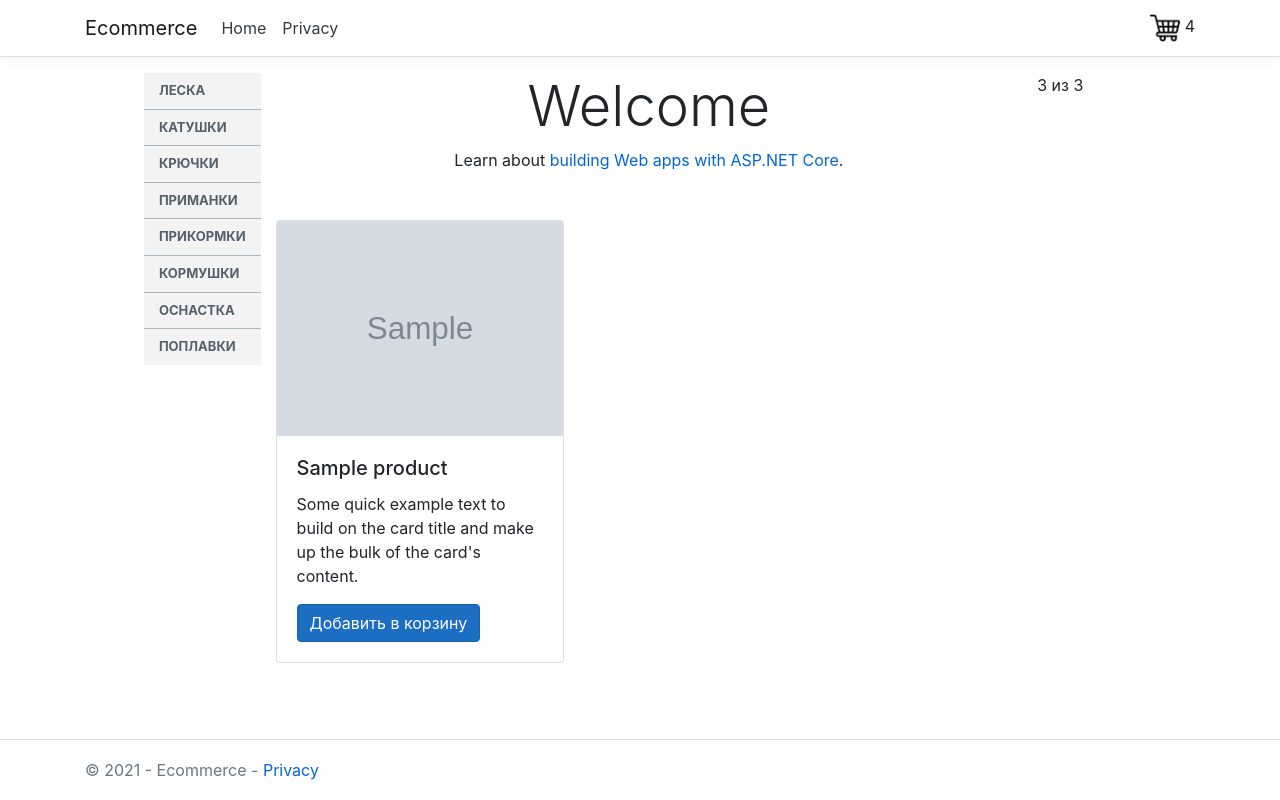
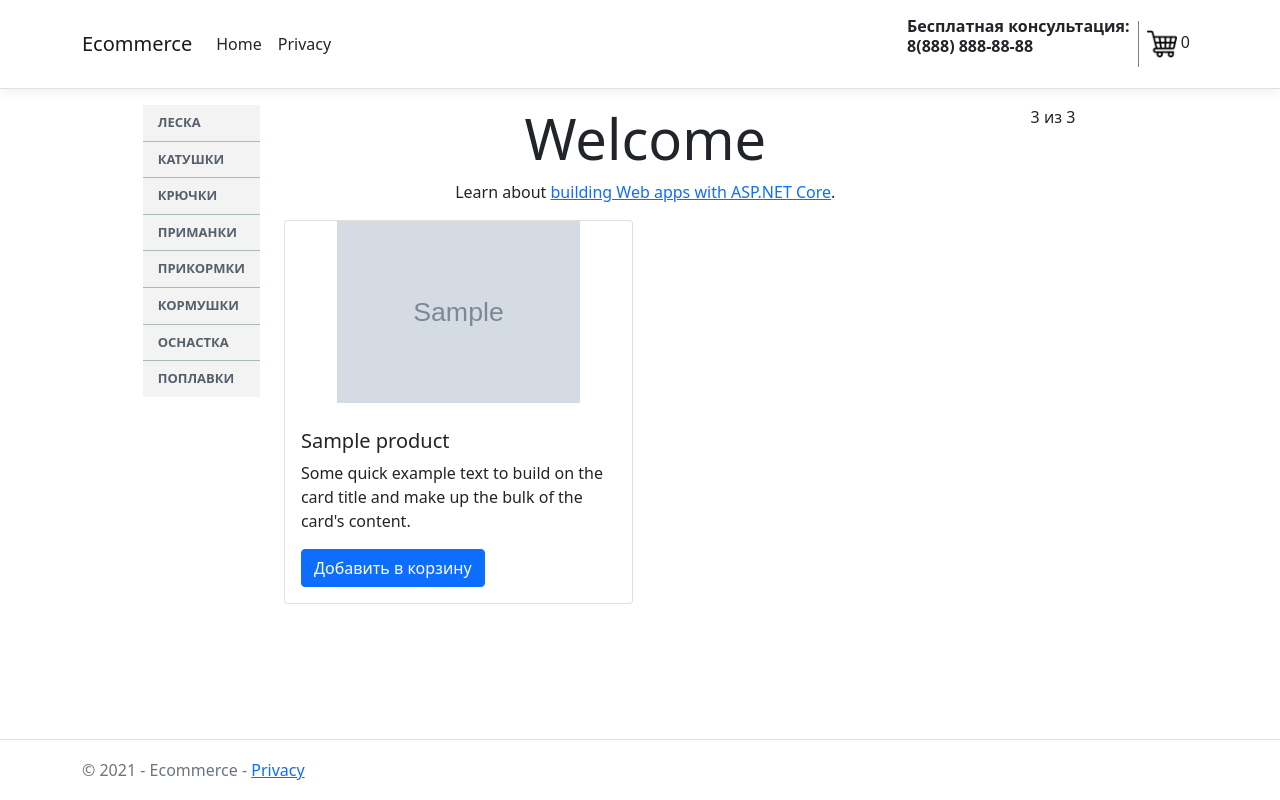
Before and after one commit to vdobychin/Ecommerce, an ASP.NET Core app: page / in a window 1280 px wide. Run offline with ASP.NET Core 8, Linux system fonts and the light colour scheme; empty tables hold one stand-in row (values such as "Sample post"); grey boxes marked "Sample" are stand-in pictures; database files in the repository are not loaded.

Commit message:
Count product in  shoping cart

```diff
--- a/Ecommerce/Controllers/HomeController.cs
+++ b/Ecommerce/Controllers/HomeController.cs
@@ -23,18 +23,15 @@
 
         public IActionResult Index()
         {
-            ShopCartItem cart = new ShopCartItem();
-            cart.Quantity = 4;
+            ShopCartItem shopCartItem = new ShopCartItem();
+            shopCartItem.Quantity = getCountShopCartItems();
             ViewBag.products = db.Products.ToList(); //db.MonofilamentLines.ToList();
-            return View(cart);
+            return View(shopCartItem);
         }
 
         public IActionResult Privacy()
         {
-            ShopCartItem shopCartItem = new ShopCartItem();
-            shopCartItem.Quantity = 5;
-            return View(shopCartItem);
-            //return View();
+            return View();
         }
 
         [ResponseCache(Duration = 0, Location = ResponseCacheLocation.None, NoStore = true)]
@@ -43,9 +40,14 @@
             return View(new ErrorViewModel { RequestId = Activity.Current?.Id ?? HttpContext.TraceIdentifier });
         }
 
-        public ActionResult UpdateShopingCart(ShopCartItem shopCartItem)
+        public ActionResult UpdateShopingCart(int id)
         {
-            shopCartItem.Quantity = 6;
+            var item = db.Products.FirstOrDefault(i => i.Id == id);
+            if (item != null)
+                shopCart.AddToCart(item, 1);
+
+            ShopCartItem shopCartItem = new ShopCartItem();
+            shopCartItem.Quantity = getCountShopCartItems();
             return PartialView("_ShowCart", shopCartItem);
         }
 
@@ -58,5 +60,9 @@
             return PartialView(item);
         }
         */
+        private int getCountShopCartItems()
+        {
+            return db.ShopCartItems.Count(a => a.ShopCartId == shopCart.ShopCardId);
+        }
     }
 }
--- a/Ecommerce/Views/Home/Index.cshtml
+++ b/Ecommerce/Views/Home/Index.cshtml
@@ -19,8 +19,18 @@
     <partial name="CartAmmount" model="Model" />
 *@
 
+@*
+    <div class="row mt-5 mb-2">
+        @{
+            foreach (var product in ViewBag.products)
+            {
+                <partial name="_ProductCard.cshtml" model="product" />
+            }
+        }
+    </div>
+ *@
 
-<div class="row mt-5 mb-2">
+<div class="row">
     @{
         foreach (var product in ViewBag.products)
         {
--- a/Ecommerce/Views/Home/_ProductCard.cshtml
+++ b/Ecommerce/Views/Home/_ProductCard.cshtml
@@ -1,35 +1,32 @@
 @model Product
 
-
-
-    <div class="card" style="width: 18rem;">
-        <img src="@Model.Img" class="card-img-top" alt="..." />
+<div class="col-sm-6">
+    <form method="post" asp-action="UpdateShopingCart" data-ajax="true" data-ajax-mode="replace" data-ajax-update="#ShopingCart" asp-route-id="@Model.Id">
+        <div class="card">
+            <div class="product-card-img">
+                <img src="@Model.Img" alt="..." />
+            </div>
             <div class="card-body">
                 <h5 class="card-title">@Model.Name</h5>
                 <p class="card-text">Some quick example text to build on the card title and make up the bulk of the card's content.</p>
-
-            <div>
-                <form method="post" asp-action="UpdateShopingCart" data-ajax="true" data-ajax-mode="replace" data-ajax-update="#ShopingCart">
                 <input type="submit" class="btn btn-primary" value="Добавить в корзину" />
-                </form>
             </div>
         </div>
+    </form>
 </div>
 
 
+<style>
+    .product-card-img {
+        height: 15vw;
+        display: flex;
+        align-items: center;
+        justify-content: center;
+        padding-bottom: 10px;
+    }
 
-@*
-    <div class="col-md-4">
-        <div class="card-box text-center">
-            <div class="user-pic">
-                <img src="@Model.Img" class="img-fluid" alt="User Pic">
-            </div>
-            <h4>Salim Malik</h4>
-            <h6>Front End Developer</h6>
-            <hr>
-            <p>Lorem Ipsum is simply dummy text of the printing and typesetting industry. Lorem Ipsum has been the industry's standard dummy text ever since the 1500s.</p>
-            <hr>
-            <input type="submit" class="btn btn-primary" value="Добавить в корзину" />
-        </div>
-    </div>
-*@
+        .product-card-img img {
+            max-width: 100%;
+            max-height: 100%;
+        }
+</style>
--- a/Ecommerce/Views/Home/_ShowCart.cshtml
+++ b/Ecommerce/Views/Home/_ShowCart.cshtml
@@ -13,30 +13,3 @@
         *@
     </form>
 </div>
-
-
-
-@*
-    <div>
-        <h4>Cart</h4>
-        <hr />
-        <dl class="row">
-            <dt class = "col-sm-2">
-                @Html.DisplayNameFor(model => model.Ammount)
-            </dt>
-            <dd class = "col-sm-10">
-                @Html.DisplayFor(model => model.Ammount)
-            </dd>
-            <dt class = "col-sm-2">
-                @Html.DisplayNameFor(model => model.Text)
-            </dt>
-            <dd class = "col-sm-10">
-                @Html.DisplayFor(model => model.Text)
-            </dd>
-        </dl>
-    </div>
-    <div>
-        @Html.ActionLink("Edit", "Edit", new { /* id = Model.PrimaryKey */ }) |
-        <a asp-action="Index">Back to List</a>
-    </div>
-*@
--- /dev/null
+++ b/Ecommerce/Views/Shared/_CssPartial.cshtml
@@ -0,0 +1,2 @@
+<link rel="stylesheet" href="~/css/site.css" />
+<link href="~/lib/bootstrap/css/bootstrap.min.css" rel="stylesheet" />
--- /dev/null
+++ b/Ecommerce/Views/Shared/_Footer.cshtml
@@ -0,0 +1,5 @@
+<footer class="border-top footer text-muted">
+    <div class="container">
+        &copy; 2021 - Ecommerce - <a asp-area="" asp-controller="Home" asp-action="Privacy">Privacy</a>
+    </div>
+</footer>
--- /dev/null
+++ b/Ecommerce/Views/Shared/_Header.cshtml
@@ -0,0 +1,27 @@
+<header>
+    <nav class="navbar navbar-expand-sm navbar-toggleable-sm navbar-light bg-white border-bottom box-shadow mb-3">
+        <div class="container">
+            <a class="navbar-brand" asp-area="" asp-controller="Home" asp-action="Index">Ecommerce</a>
+            <button class="navbar-toggler" type="button" data-toggle="collapse" data-target=".navbar-collapse" aria-controls="navbarSupportedContent"
+                    aria-expanded="false" aria-label="Toggle navigation">
+                <span class="navbar-toggler-icon"></span>
+            </button>
+            <div class="navbar-collapse collapse d-sm-inline-flex justify-content-between">
+                <ul class="navbar-nav flex-grow-1">
+                    <li class="nav-item">
+                        <a class="nav-link text-dark" asp-area="" asp-controller="Home" asp-action="Index">Home</a>
+                    </li>
+                    <li class="nav-item">
+                        <a class="nav-link text-dark" asp-area="" asp-controller="Home" asp-action="Privacy">Privacy</a>
+                    </li>
+                </ul>
+                <div class="p-2">
+                    <p class="fs-6 fw-bold lh-sm">Бесплатная консультация:<br />8(888) 888-88-88</p>
+                </div>
+                <div id="ShopingCart" class="p-2" style="border-left: 1px solid gray">
+                    <partial name="_ShowCart" model="Model" />
+                </div>
+            </div>
+        </div>
+    </nav>
+</header>
--- a/Ecommerce/Views/Shared/_Layout.cshtml
+++ b/Ecommerce/Views/Shared/_Layout.cshtml
@@ -6,34 +6,11 @@
     <meta charset="utf-8" />
     <meta name="viewport" content="width=device-width, initial-scale=1.0" />
     <title>@ViewData["Title"] - Ecommerce</title>
-    <link rel="stylesheet" href="~/lib/bootstrap/dist/css/bootstrap.min.css" />
-    <link rel="stylesheet" href="~/css/site.css" />
+    @await Html.PartialAsync("_CssPartial")
 </head>
 <body>
-    <header>
-        <nav class="navbar navbar-expand-sm navbar-toggleable-sm navbar-light bg-white border-bottom box-shadow mb-3">
-            <div class="container">
-                <a class="navbar-brand" asp-area="" asp-controller="Home" asp-action="Index">Ecommerce</a>
-                <button class="navbar-toggler" type="button" data-toggle="collapse" data-target=".navbar-collapse" aria-controls="navbarSupportedContent"
-                        aria-expanded="false" aria-label="Toggle navigation">
-                    <span class="navbar-toggler-icon"></span>
-                </button>
-                <div class="navbar-collapse collapse d-sm-inline-flex justify-content-between">
-                    <ul class="navbar-nav flex-grow-1">
-                        <li class="nav-item">
-                            <a class="nav-link text-dark" asp-area="" asp-controller="Home" asp-action="Index">Home</a>
-                        </li>
-                        <li class="nav-item">
-                            <a class="nav-link text-dark" asp-area="" asp-controller="Home" asp-action="Privacy">Privacy</a>
-                        </li>
-                    </ul>
-                    <div id="ShopingCart">
-                        <partial name="_ShowCart" model="Model" />
-                    </div>
-                </div>
-            </div>
-        </nav>
-    </header>
+    <!-- Header -->
+    @await Html.PartialAsync("_Header")
 
     <div class="container-fluid">
         <div class="row">
@@ -55,21 +32,10 @@
         </div>
     </div>
 
-    <footer class="border-top footer text-muted">
-        <div class="container">
-            &copy; 2021 - Ecommerce - <a asp-area="" asp-controller="Home" asp-action="Privacy">Privacy</a>
-        </div>
-    </footer>
-    <script src="~/lib/jquery/dist/jquery.min.js"></script>
-    <script src="~/lib/bootstrap/dist/js/bootstrap.bundle.min.js"></script>
+    <!-- Footer -->
+    @await Html.PartialAsync("_Footer")
 
-    <script src="~/lib/jquery-validation/dist/jquery.validate.min.js"></script>
-    <script src="~/lib/jquery-validation-unobtrusive/jquery.validate.unobtrusive.min.js"></script>
-
-    <script src="~/lib/jquery-ajax-unobtrusive/jquery.unobtrusive-ajax.js"></script>
-    <script src="~/lib/bootstrap/js/bootstrap.min.js"></script>
-
-    <script src="~/js/site.js" asp-append-version="true"></script>
-    @await RenderSectionAsync("Scripts", required: false)
+    <!-- Scripts -->
+    @await Html.PartialAsync("_Scripts")
 </body>
 </html>
--- /dev/null
+++ b/Ecommerce/Views/Shared/_Scripts.cshtml
@@ -0,0 +1,10 @@
+<script src="~/lib/jquery/dist/jquery.min.js"></script>
+<script src="~/lib/bootstrap/dist/js/bootstrap.bundle.min.js"></script>
+
+<script src="~/lib/jquery-validation/dist/jquery.validate.min.js"></script>
+<script src="~/lib/jquery-validation-unobtrusive/jquery.validate.unobtrusive.min.js"></script>
+
+<script src="~/lib/jquery-ajax-unobtrusive/jquery.unobtrusive-ajax.js"></script>
+<script src="~/lib/bootstrap/js/bootstrap.min.js"></script>
+
+<script src="~/js/site.js" asp-append-version="true"></script>
--- a/Ecommerce/Views/Shared/_ValidationScriptsPartial.cshtml
+++ /dev/null
@@ -1,2 +0,0 @@
-<script src="~/lib/jquery-validation/dist/jquery.validate.min.js"></script>
-<script src="~/lib/jquery-validation-unobtrusive/jquery.validate.unobtrusive.min.js"></script>
```
Also changed, not shown: Ecommerce/Data/StoreDB.db. Lines whose indentation alone changed are shown as unchanged.
